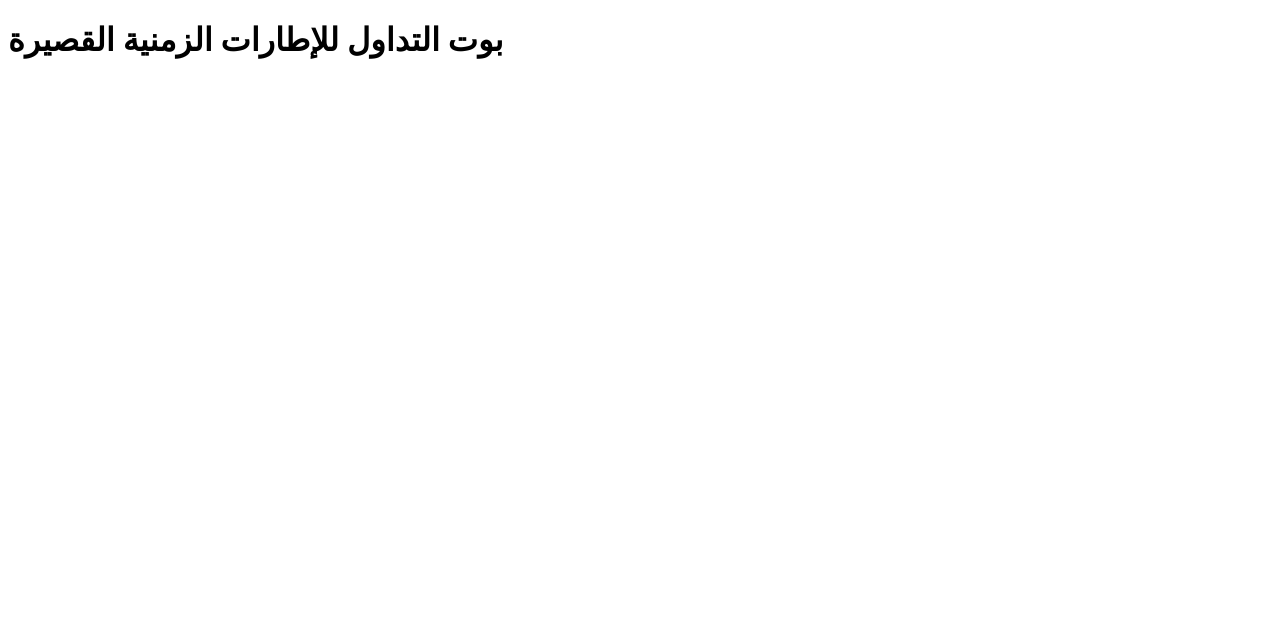
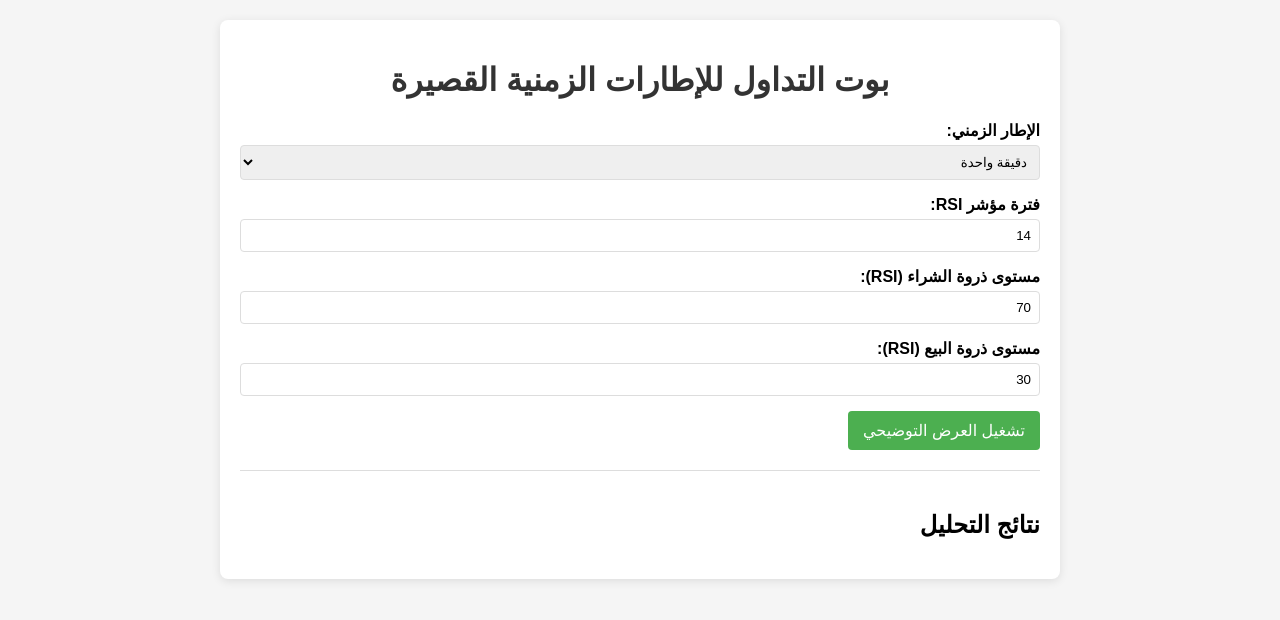
Before and after one commit to uu441/M, a plain HTML site: page index.html in a window 1280 px wide. Drawn offline with Linux system fonts and the light colour scheme.

Commit message:
Update index.html

```diff
--- a/index.html
+++ b/index.html
@@ -1,13 +1,116 @@
 <!DOCTYPE html>
-<html>
+<html dir="rtl" lang="ar">
 <head>
-    <title>بوت التداول</title>
+    <meta charset="UTF-8">
+    <meta name="viewport" content="width=device-width, initial-scale=1.0">
+    <title>بوت التداول للإطارات الزمنية القصيرة</title>
+    <style>
+        body {
+            font-family: Arial, sans-serif;
+            margin: 0;
+            padding: 20px;
+            background-color: #f5f5f5;
+        }
+        .container {
+            max-width: 800px;
+            margin: 0 auto;
+            background-color: white;
+            padding: 20px;
+            border-radius: 8px;
+            box-shadow: 0 2px 10px rgba(0,0,0,0.1);
+        }
+        h1 {
+            color: #333;
+            text-align: center;
+        }
+        .form-group {
+            margin-bottom: 15px;
+        }
+        label {
+            display: block;
+            margin-bottom: 5px;
+            font-weight: bold;
+        }
+        input, select {
+            width: 100%;
+            padding: 8px;
+            border: 1px solid #ddd;
+            border-radius: 4px;
+            box-sizing: border-box;
+        }
+        button {
+            background-color: #4CAF50;
+            color: white;
+            border: none;
+            padding: 10px 15px;
+            border-radius: 4px;
+            cursor: pointer;
+            font-size: 16px;
+        }
+        button:hover {
+            background-color: #45a049;
+        }
+        .results {
+            margin-top: 20px;
+            border-top: 1px solid #ddd;
+            padding-top: 20px;
+        }
+        .signal {
+            margin-bottom: 15px;
+            padding: 15px;
+            border-radius: 5px;
+        }
+        .buy {
+            background-color: rgba(0, 128, 0, 0.1);
+            border-left: 5px solid green;
+        }
+        .sell {
+            background-color: rgba(255, 0, 0, 0.1);
+            border-left: 5px solid red;
+        }
+        .wait {
+            background-color: rgba(255, 165, 0, 0.1);
+            border-left: 5px solid orange;
+        }
+    </style>
 </head>
 <body>
-    <h1>بوت التداول للإطارات الزمنية القصيرة</h1>
-    <div id="results"></div>
+    <div class="container">
+        <h1>بوت التداول للإطارات الزمنية القصيرة</h1>
 
-    <!-- تضمين ملف JavaScript -->
+        <div class="form-group">
+            <label for="timeframe">الإطار الزمني:</label>
+            <select id="timeframe">
+                <option value="1m">دقيقة واحدة</option>
+                <option value="5m">5 دقائق</option>
+            </select>
+        </div>
+
+        <div class="form-group">
+            <label for="rsiPeriod">فترة مؤشر RSI:</label>
+            <input type="number" id="rsiPeriod" value="14" min="1">
+        </div>
+
+        <div class="form-group">
+            <label for="rsiOverbought">مستوى ذروة الشراء (RSI):</label>
+            <input type="number" id="rsiOverbought" value="70" min="1" max="100">
+        </div>
+
+        <div class="form-group">
+            <label for="rsiOversold">مستوى ذروة البيع (RSI):</label>
+            <input type="number" id="rsiOversold" value="30" min="1" max="100">
+        </div>
+
+        <button id="startDemo">تشغيل العرض التوضيحي</button>
+
+        <div class="results" id="results">
+            <h2>نتائج التحليل</h2>
+            <div id="signals"></div>
+        </div>
+    </div>
+
+    <!-- تضمين ملفات JavaScript -->
     <script src="trading-bot.js"></script>
+    <script src="app.js"></script>
 </body>
 </html>
```
